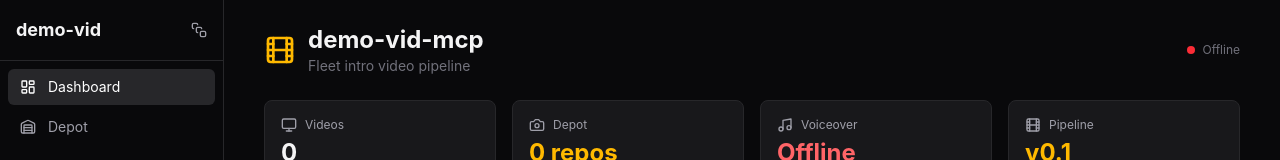
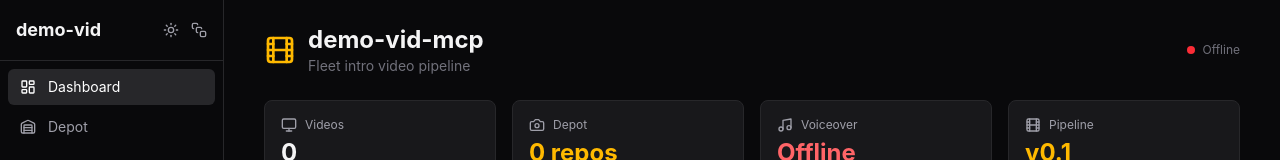
Before and after one commit to sandraschi/demo-vid-mcp, a React (Vite) app in the folder webapp/: page / in a window 1280 px wide. Shown: the top 160 px of the page. Built offline with nearby package versions, Linux system fonts and the light colour scheme; no server answers.

Commit message:
chore: sync accumulated changes

```diff
--- a/webapp/index.html
+++ b/webapp/index.html
@@ -1,5 +1,5 @@
 <!doctype html>
-<html lang="en">
+<html lang="en" class="dark">
   <head>
     <meta charset="UTF-8" />
     <meta name="viewport" content="width=device-width, initial-scale=1.0" />
--- a/webapp/package.json
+++ b/webapp/package.json
@@ -10,13 +10,15 @@
     "lint": "biome check src/"
   },
   "dependencies": {
+    "lucide-react": "^0.500.0",
     "react": "^19.0.0",
     "react-dom": "^19.0.0",
-    "zustand": "^5.0.0",
-    "lucide-react": "^0.500.0"
+    "zustand": "^5.0.0"
   },
   "devDependencies": {
     "@tailwindcss/vite": "^4.0.0",
+    "@types/react": "^19.2.18",
+    "@types/react-dom": "^19.2.4",
     "@vitejs/plugin-react": "^4.0.0",
     "tailwindcss": "^4.0.0",
     "typescript": "^5.6.0",
--- a/webapp/src/App.tsx
+++ b/webapp/src/App.tsx
@@ -1,5 +1,5 @@
-import { useState } from "react";
-import { Video, SquareStack, FileText, ListOrdered, HelpCircle, LayoutDashboard, Warehouse, Terminal, Clapperboard, Settings, MessageSquare } from "lucide-react";
+import { useEffect, useState } from "react";
+import { Video, SquareStack, FileText, ListOrdered, HelpCircle, LayoutDashboard, Warehouse, Terminal, Clapperboard, Settings, MessageSquare, Moon, Sun } from "lucide-react";
 import Dashboard from "./pages/Dashboard";
 import Depot from "./pages/Depot";
 import Detail from "./pages/Detail";
@@ -31,6 +31,26 @@ export default function App() {
   const [page, setPage] = useState<Page>("dashboard");
   const [sidebarOpen, setSidebarOpen] = useState(true);
 
+  // EXPERIMENTAL light mode (invert hack). Not fleet standard - see index.css.
+  // Toggling `.dark` off the root flips the invert filter; persisted so the
+  // choice survives reloads. Delete this + the CSS block to revert.
+  const [light, setLight] = useState(() => {
+    try {
+      return localStorage.getItem("demo-vid-light-mode") === "1";
+    } catch {
+      return false;
+    }
+  });
+
+  useEffect(() => {
+    document.documentElement.classList.toggle("dark", !light);
+    try {
+      localStorage.setItem("demo-vid-light-mode", light ? "1" : "0");
+    } catch {
+      // ignore storage errors
+    }
+  }, [light]);
+
   const PageComponent = {
     dashboard: Dashboard,
     depot: Depot,
@@ -50,7 +70,16 @@ export default function App() {
       <aside data-testid="sidebar" className={`${sidebarOpen ? "w-56" : "w-16"} bg-zinc-950 border-r border-zinc-800 flex flex-col transition-all duration-200`}>
         <div className="p-4 flex items-center gap-3 border-b border-zinc-800">
           {sidebarOpen && <span className="font-bold text-zinc-100 text-lg">demo-vid</span>}
-          <button onClick={() => setSidebarOpen(!sidebarOpen)} className="ml-auto text-zinc-400 hover:text-white cursor-pointer" aria-label="Toggle sidebar">
+          <button
+            type="button"
+            onClick={() => setLight((v) => !v)}
+            className="ml-auto text-zinc-400 hover:text-white cursor-pointer"
+            aria-label="Toggle light mode (experimental)"
+            title={light ? "Switch to dark (experimental light mode)" : "Switch to light (experimental, ugly)"}
+          >
+            {light ? <Moon className="h-4 w-4" /> : <Sun className="h-4 w-4" />}
+          </button>
+          <button onClick={() => setSidebarOpen(!sidebarOpen)} className="text-zinc-400 hover:text-white cursor-pointer" aria-label="Toggle sidebar">
             <SquareStack className="h-4 w-4" />
           </button>
         </div>
--- a/webapp/src/index.css
+++ b/webapp/src/index.css
@@ -8,3 +8,17 @@ body {
 select, input, textarea {
   color-scheme: dark;
 }
+
+/* EXPERIMENTAL light mode (invert hack) - NOT fleet standard, reversible.
+   Toggling .dark off <html> inverts the whole UI. Remove this block to
+   revert to permanently-dark. */
+html:not(.dark) {
+  filter: invert(1) hue-rotate(180deg);
+  background: #f4f4f5;
+}
+html:not(.dark) img,
+html:not(.dark) video,
+html:not(.dark) canvas,
+html:not(.dark) iframe {
+  filter: invert(1) hue-rotate(180deg);
+}
--- a/webapp/src/pages/Choreography.tsx
+++ b/webapp/src/pages/Choreography.tsx
@@ -1,5 +1,5 @@
 import { useCallback, useEffect, useState } from "react";
-import { Plus, Trash2, ArrowUp, ArrowDown, Eye, Send, Play, Monitor, Type, Volume2, MousePointer, Timer, Music, Subtitles, Clapperboard, Wand2 } from "lucide-react";
+import { Trash2, ArrowUp, ArrowDown, Eye, Send, Play, Monitor, Type, Volume2, MousePointer, Timer, Music, Subtitles, Clapperboard, Wand2 } from "lucide-react";
 
 type StepType = "goto" | "capture_window" | "click" | "type" | "wait" | "say" | "sfx" | "transition" | "text_overlay" | "obs_scene" | "end";
 
--- a/webapp/src/pages/Help.tsx
+++ b/webapp/src/pages/Help.tsx
@@ -98,7 +98,7 @@ export default function Help() {
               <div><span className="text-amber-400 font-medium">3. Voiceover</span> — speech-mcp TTS per <code className="text-zinc-300">say:</code> segment, concatenated to .wav. Runs parallel with recording.</div>
               <div><span className="text-amber-400 font-medium">4. Record</span> — Playwright headless Chromium, native .webm recording. Content gate checks for blank pages.</div>
               <div><span className="text-amber-400 font-medium">5. Compose</span> — FFmpeg: video + audio + title card + optional subtitle burn-in → MP4.</div>
-              <div><span className="text-amber-400 font-medium">6. Depot</span> — Store in <code className="text-zinc-300">data/videos/{repo}/</code> with narration.yaml for rebuild.</div>
+              <div><span className="text-amber-400 font-medium">6. Depot</span> — Store in <code className="text-zinc-300">data/videos/&lt;repo&gt;/</code> with narration.yaml for rebuild.</div>
             </div>
           </div>
           <div className="bg-zinc-900 rounded-lg p-5 border border-zinc-800">
@@ -134,9 +134,9 @@ export default function Help() {
             <div key={t.name} className="bg-zinc-900 rounded-lg p-4 border border-zinc-800">
               <div className="text-sm font-semibold text-amber-300 font-mono mb-1">{t.name}</div>
               <div className="text-sm text-zinc-400 mb-2">{t.desc}</div>
-              {t.args.length > 0 && (
+              {t.args && t.args.length > 0 && (
                 <div className="text-xs text-zinc-500 space-y-0.5">
-                  {t.args.map(a => <div key={a}>• {a}</div>)}
+                  {t.args.map(a => <div key={a}>{a}</div>)}
                 </div>
               )}
             </div>
```
Also changed, not shown: 1 other file (tests, documents, lock files or other folders).
